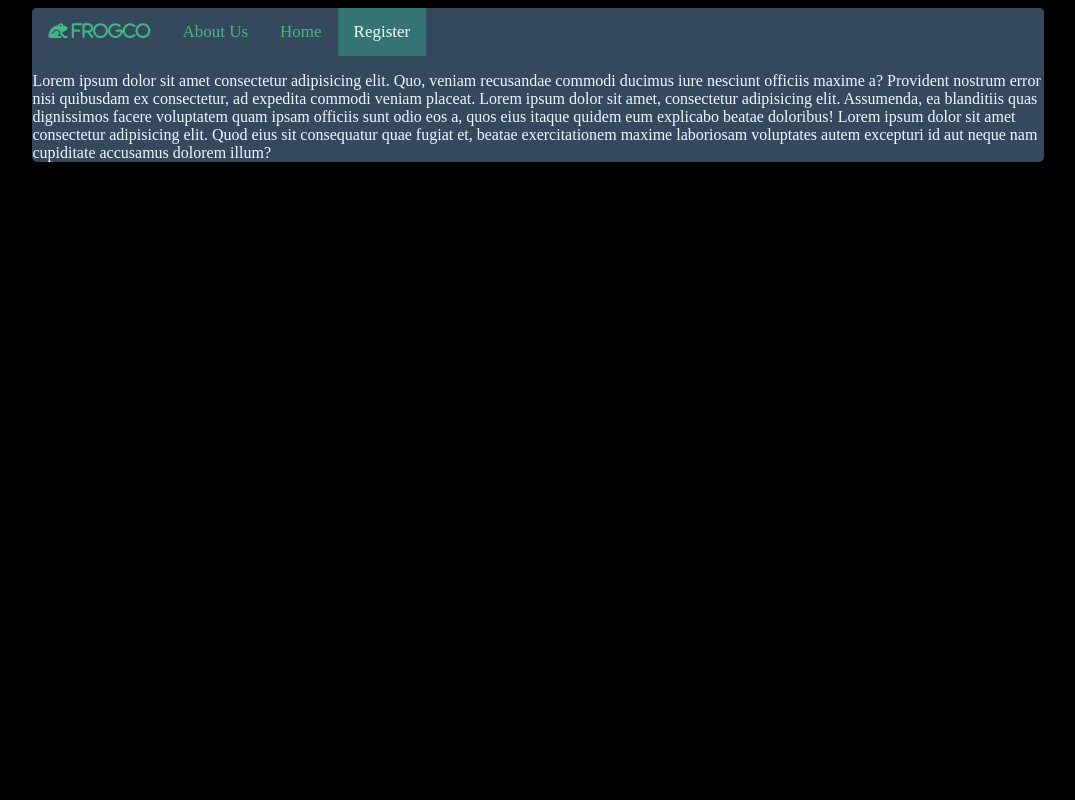
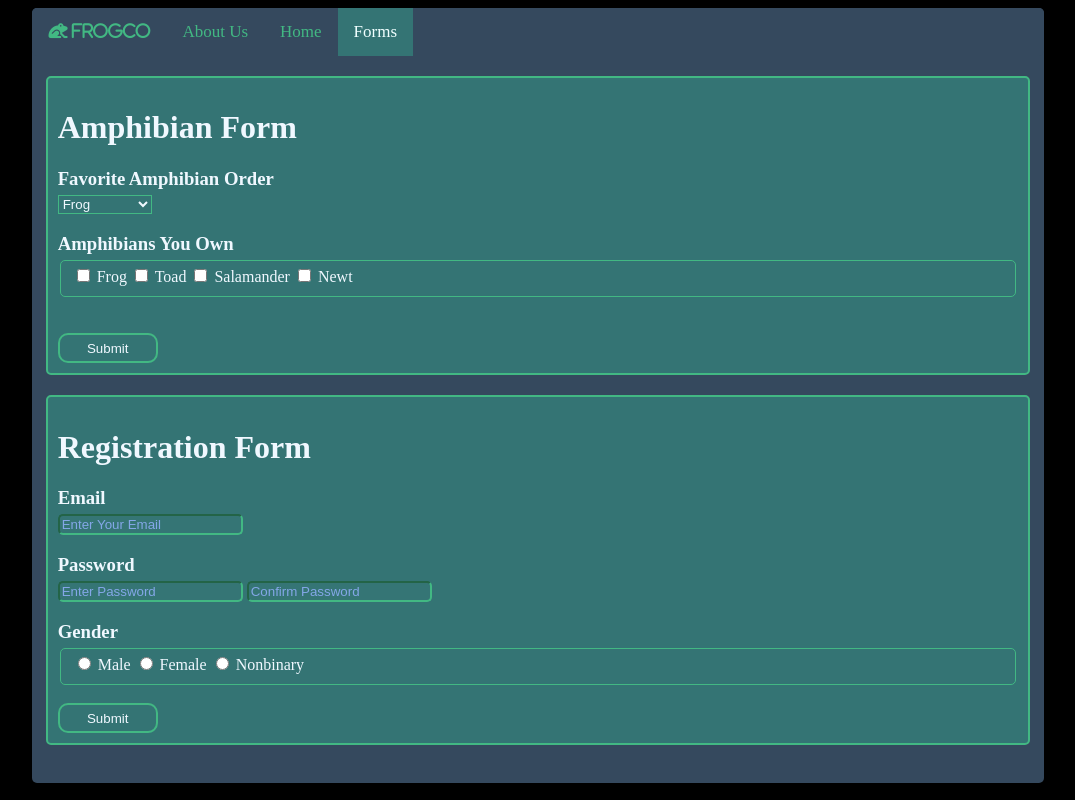
Before and after one commit to skruds004/SBA-307, a plain HTML site: page form.html in a window 1280 px wide. Shown: the whole page, without its empty margins (102-1177 px from the left). Drawn offline with Linux system fonts and the light colour scheme.

Commit message:
Finished Forms

```diff
--- a/form.html
+++ b/form.html
@@ -7,6 +7,11 @@
     <title>About Us</title>
     <script src="https://kit.fontawesome.com/1473966237.js" crossorigin="anonymous"></script>
     <link rel="stylesheet" href="style.css">
+    <style>
+        h3 {
+            margin-bottom: 5px;
+        }
+    </style>
 </head>
 <body>
     <div id="main-container">
@@ -14,9 +19,54 @@
             <span class="fa-solid fa-frog"> FrogCo</span>
             <a href="about.html">About Us</a>
             <a href="index.html">Home</a>
-            <a class="active" href="#register">Register</a>
+            <a class="active" href="#register">Forms</a>
         </div>
-        <p>Lorem ipsum dolor sit amet consectetur adipisicing elit. Quo, veniam recusandae commodi ducimus iure nesciunt officiis maxime a? Provident nostrum error nisi quibusdam ex consectetur, ad expedita commodi veniam placeat. Lorem ipsum dolor sit amet, consectetur adipisicing elit. Assumenda, ea blanditiis quas dignissimos facere voluptatem quam ipsam officiis sunt odio eos a, quos eius itaque quidem eum explicabo beatae doloribus! Lorem ipsum dolor sit amet consectetur adipisicing elit. Quod eius sit consequatur quae fugiat et, beatae exercitationem maxime laboriosam voluptates autem excepturi id aut neque nam cupiditate accusamus dolorem illum?</p>
+        <div class="form-container">
+            <form action="#">
+                <h1>Amphibian Form</h1>
+                <h3>Favorite Amphibian Order</h3>
+                <select name="amphibian" id="fav-amphibian">
+                    <option value="0">Frog</option>
+                    <option value="1">Salamander</option>
+                    <option value="2">Caecilian</option>
+                </select>
+                <h3>Amphibians You Own</h3>
+                <fieldset>
+                    <input type="checkbox" id="owned-frog" name="owned-frog" value="Frog">
+                    <label for="owned-frog">Frog</label>
+                    <input type="checkbox" id="owned-toad" name="owned-toad" value="Toad">
+                    <label for="owned-toad">Toad</label>
+                    <input type="checkbox" id="owned-salamander" name="owned-salamander" value="Salamander">
+                    <label for="owned-salamander">Salamander</label>
+                    <input type="checkbox" id="owned-newt" name="owned-newt" value="Newt">
+                    <label for="owned-newt">Newt</label>
+                </fieldset>
+                <br><br>
+                <button type="submit">Submit</button>
+            </form>
+        </div>
+        <div class="form-container">
+            <form action="#">
+                <h1>Registration Form</h1>
+                <h3>Email</h3>
+                <input type="email" name="email" id="email" placeholder="Enter Your Email">
+                <h3>Password</h3>
+                <input type="password" name="password" id="password" placeholder="Enter Password">
+                <input type="password" name="password" id="password-confirm" placeholder="Confirm Password">
+                <h3>Gender</h3>
+                <fieldset>
+                    <input type="radio" id="male" name="gender" value="Male">
+                    <label for="male">Male</label>
+                    <input type="radio" id="female" name="gender" value="Female">
+                    <label for="female">Female</label>
+                    <input type="radio" id="nonbinary" name="gender" value="Nonbinary">
+                    <label for="nonbinary">Nonbinary</label>
+                </fieldset>
+                <br>
+                <button type="submit">Submit</button>
+            </form>
+        </div>
+        <br>
     </div>
 </body>
 </html>
--- a/style.css
+++ b/style.css
@@ -56,6 +56,17 @@ body {
 .nav a.active {
     background-color: #347474;
     color: azure;
+}
+
+#dropdown {
+    background-color: #35495e;
+    border: 0px;
+}
+
+#dropdown * {
+    font-family: 'Times New Roman', Times, serif;
+    font-size: 17px;
+    border: 0px;
 }
 
 #image-container {
@@ -123,3 +134,54 @@ th {
 th, td {
     text-align: center;
 }
+
+b {
+    font-weight: 900;
+    color:aliceblue;
+}
+
+.form-container {
+    margin: 20px auto;
+    width: 95%;
+    background-color: #347474;
+    padding: 10px;
+    border-radius: 5px;
+    border: 2px solid #42b883;
+}
+
+fieldset {
+    border: 1px solid #42b883;
+    border-radius: 5px;
+}
+
+select {
+    background-color: #347474;
+    border-color: #42b883;
+    color: aliceblue;
+}
+
+input, input:focus {
+    background-color: #357575;
+    border-color: #42b883;
+    border-radius: 5px;
+    color: aliceblue;
+}
+
+::placeholder {
+    color:rgb(132, 167, 231);
+}
+
+button {
+    background-color: #347474;
+    color: aliceblue;
+    border-radius: 10px;
+    border: #42b883 2px solid;
+    width: 100px;
+    height: 30px;
+}
+
+button:active {
+    background-color: #42b883;
+    color:aliceblue;
+    border: 0px;
+}
```
Also changed, not shown: about.html (+2 -1 lines), index.html (+21 -1 lines), 1 other file.
